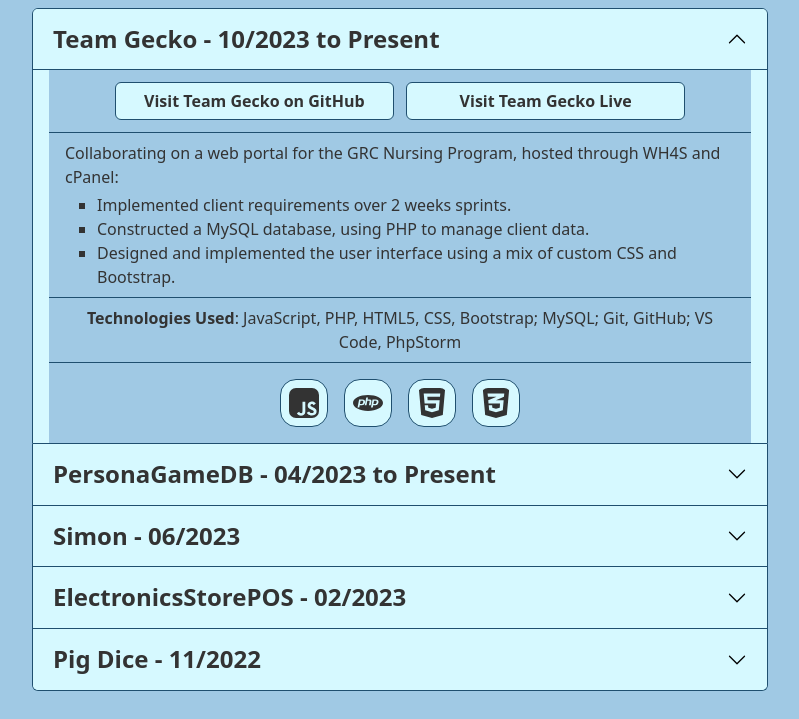
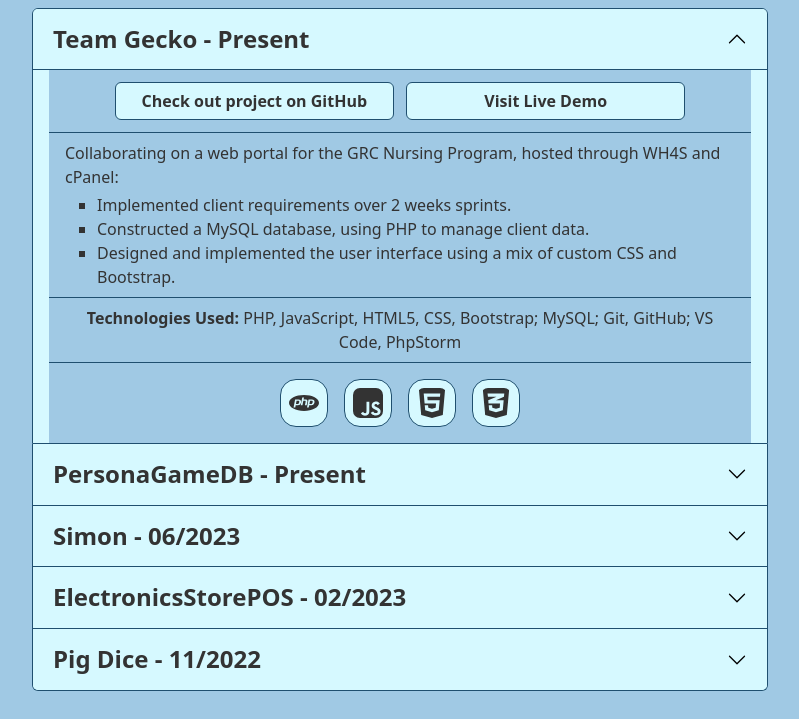
Before and after one commit to theZalmanian/Fall2023-SDEV305-TheZalmanian, a PHP site: page /portfolio/projects.html in a window 1280 px wide, after a click on "Team Gecko - Present". Shown: the part 81-800 px from the top of the page, without its empty margins (240-1039 px from the left). Run offline with PHP 8.4, Linux system fonts and the light colour scheme.

Commit message:
Finished up Projects page (Closes #4)

```diff
--- a/css/site.css
+++ b/css/site.css
@@ -50,6 +50,10 @@ a.icon:hover > svg {
 a.btn,
 button.btn {
     background-color: var(--secondary-color);
+}
+
+a.btn {
+    font-weight: bold;
 }
 
 /******************
--- a/portfolio/projects.html
+++ b/portfolio/projects.html
@@ -69,7 +69,7 @@
                             <button class="accordion-button collapsed" type="button"
                                     data-bs-toggle="collapse" data-bs-target="#nursing-nucleus"
                                     aria-expanded="false" aria-controls="nursing-nucleus">
-                                Team Gecko - 10/2023 to Present
+                                Team Gecko - Present
                             </button>
                         </h2>
                         <div id="nursing-nucleus" class="accordion-collapse collapse" data-bs-parent="#projects">
@@ -77,10 +77,10 @@
                                 <ul class="list-group list-group-flush px-3">
                                     <li class="list-group-item text-center">
                                         <a class="btn col-12 col-xl-5 m-1 border" target="_blank" href="https://github.com/theZalmanian/TeamGecko/">
-                                            <strong>Visit Team Gecko on GitHub</strong>
+                                            Check out project on GitHub
                                         </a>
                                         <a class="btn col-12 col-xl-5 m-1 border" target="_blank" href="https://geckos.greenriverdev.com/">
-                                            <strong>Visit Team Gecko Live</strong>
+                                            Visit Live Demo
                                         </a>
                                     </li>
                                     <li class="list-group-item">
@@ -100,16 +100,16 @@
                                         </ul>
                                     </li>
                                     <li class="list-group-item text-center">
-                                        <strong>Technologies Used</strong>: JavaScript, PHP, HTML5, CSS, Bootstrap; MySQL; Git, GitHub; VS Code, PhpStorm
+                                        <strong>Technologies Used:</strong> PHP, JavaScript, HTML5, CSS, Bootstrap; MySQL; Git, GitHub; VS Code, PhpStorm
                                     </li>
                                     <li class="list-group-item">
                                         <div class="d-flex justify-content-center">
                                             <svg class="language-badge p-2 m-2 rounded-4 border" viewBox="0 0 32 32" xmlns="http://www.w3.org/2000/svg">
-                                                <path d="M0 0h32v32h-32zM29.38 24.37c-0.234-1.464-1.188-2.688-4.005-3.833-0.979-0.458-2.073-0.781-2.396-1.521-0.12-0.438-0.141-0.677-0.063-0.938 0.203-0.865 1.219-1.12 2.021-0.88 0.521 0.161 1 0.557 1.302 1.198 1.38-0.901 1.38-0.901 2.339-1.5-0.359-0.557-0.536-0.802-0.781-1.036-0.839-0.943-1.958-1.422-3.776-1.38l-0.943 0.12c-0.901 0.219-1.76 0.698-2.281 1.339-1.516 1.719-1.078 4.719 0.76 5.964 1.818 1.359 4.479 1.656 4.823 2.938 0.318 1.563-1.161 2.063-2.625 1.88-1.078-0.24-1.677-0.781-2.339-1.781l-2.438 1.401c0.276 0.641 0.599 0.917 1.078 1.479 2.318 2.339 8.12 2.219 9.161-1.339 0.036-0.12 0.318-0.943 0.099-2.198zM17.401 14.708h-2.995c0 2.583-0.016 5.151-0.016 7.74 0 1.641 0.083 3.151-0.182 3.615-0.443 0.917-1.573 0.802-2.089 0.641-0.526-0.26-0.797-0.62-1.104-1.141-0.089-0.141-0.151-0.26-0.172-0.26l-2.432 1.5c0.406 0.839 1 1.563 1.766 2.021 1.141 0.682 2.672 0.901 4.276 0.542 1.042-0.302 1.943-0.922 2.411-1.88 0.682-1.24 0.536-2.76 0.531-4.464 0.016-2.74 0-5.479 0-8.24z">
+                                                <path d="M9.349 13.609h-1.261l-0.687 3.531h1.12c0.739 0 1.291-0.14 1.656-0.421 0.359-0.276 0.604-0.745 0.729-1.396 0.124-0.625 0.067-1.068-0.161-1.328-0.235-0.255-0.699-0.385-1.396-0.385zM16 7.584c-8.839 0-16 3.771-16 8.416s7.161 8.416 16 8.416c8.839 0 16-3.771 16-8.416s-7.161-8.416-16-8.416zM11.651 17.521c-0.344 0.333-0.765 0.583-1.219 0.733-0.448 0.141-1.020 0.219-1.713 0.219h-1.579l-0.432 2.24h-1.839l1.641-8.432h3.531c1.063 0 1.839 0.276 2.328 0.833 0.485 0.557 0.636 1.339 0.437 2.339-0.072 0.396-0.213 0.776-0.405 1.131-0.193 0.337-0.437 0.651-0.751 0.937zM17.021 18.473l0.724-3.733c0.083-0.423 0.052-0.713-0.095-0.871-0.14-0.151-0.448-0.229-0.916-0.229h-1.453l-0.937 4.833h-1.828l1.64-8.437h1.823l-0.437 2.245h1.625c1.027 0 1.729 0.177 2.115 0.531 0.391 0.36 0.505 0.937 0.355 1.735l-0.767 3.927zM27.145 15.453c-0.072 0.396-0.208 0.776-0.405 1.131-0.188 0.337-0.437 0.651-0.745 0.937-0.349 0.328-0.765 0.583-1.224 0.733-0.448 0.141-1.021 0.219-1.713 0.219h-1.573l-0.437 2.24h-1.839l1.641-8.432h3.531c1.063 0 1.839 0.276 2.328 0.839 0.485 0.552 0.636 1.333 0.437 2.333zM23.688 13.609h-1.256l-0.687 3.531h1.115c0.744 0 1.296-0.14 1.656-0.421 0.364-0.276 0.609-0.745 0.735-1.396 0.124-0.625 0.067-1.068-0.168-1.328-0.228-0.255-0.697-0.385-1.395-0.385z">
                                                 </path>
                                             </svg>
                                             <svg class="language-badge p-2 m-2 rounded-4 border" viewBox="0 0 32 32" xmlns="http://www.w3.org/2000/svg">
-                                                <path d="M9.349 13.609h-1.261l-0.687 3.531h1.12c0.739 0 1.291-0.14 1.656-0.421 0.359-0.276 0.604-0.745 0.729-1.396 0.124-0.625 0.067-1.068-0.161-1.328-0.235-0.255-0.699-0.385-1.396-0.385zM16 7.584c-8.839 0-16 3.771-16 8.416s7.161 8.416 16 8.416c8.839 0 16-3.771 16-8.416s-7.161-8.416-16-8.416zM11.651 17.521c-0.344 0.333-0.765 0.583-1.219 0.733-0.448 0.141-1.020 0.219-1.713 0.219h-1.579l-0.432 2.24h-1.839l1.641-8.432h3.531c1.063 0 1.839 0.276 2.328 0.833 0.485 0.557 0.636 1.339 0.437 2.339-0.072 0.396-0.213 0.776-0.405 1.131-0.193 0.337-0.437 0.651-0.751 0.937zM17.021 18.473l0.724-3.733c0.083-0.423 0.052-0.713-0.095-0.871-0.14-0.151-0.448-0.229-0.916-0.229h-1.453l-0.937 4.833h-1.828l1.64-8.437h1.823l-0.437 2.245h1.625c1.027 0 1.729 0.177 2.115 0.531 0.391 0.36 0.505 0.937 0.355 1.735l-0.767 3.927zM27.145 15.453c-0.072 0.396-0.208 0.776-0.405 1.131-0.188 0.337-0.437 0.651-0.745 0.937-0.349 0.328-0.765 0.583-1.224 0.733-0.448 0.141-1.021 0.219-1.713 0.219h-1.573l-0.437 2.24h-1.839l1.641-8.432h3.531c1.063 0 1.839 0.276 2.328 0.839 0.485 0.552 0.636 1.333 0.437 2.333zM23.688 13.609h-1.256l-0.687 3.531h1.115c0.744 0 1.296-0.14 1.656-0.421 0.364-0.276 0.609-0.745 0.735-1.396 0.124-0.625 0.067-1.068-0.168-1.328-0.228-0.255-0.697-0.385-1.395-0.385z">
+                                                <path d="M0 0h32v32h-32zM29.38 24.37c-0.234-1.464-1.188-2.688-4.005-3.833-0.979-0.458-2.073-0.781-2.396-1.521-0.12-0.438-0.141-0.677-0.063-0.938 0.203-0.865 1.219-1.12 2.021-0.88 0.521 0.161 1 0.557 1.302 1.198 1.38-0.901 1.38-0.901 2.339-1.5-0.359-0.557-0.536-0.802-0.781-1.036-0.839-0.943-1.958-1.422-3.776-1.38l-0.943 0.12c-0.901 0.219-1.76 0.698-2.281 1.339-1.516 1.719-1.078 4.719 0.76 5.964 1.818 1.359 4.479 1.656 4.823 2.938 0.318 1.563-1.161 2.063-2.625 1.88-1.078-0.24-1.677-0.781-2.339-1.781l-2.438 1.401c0.276 0.641 0.599 0.917 1.078 1.479 2.318 2.339 8.12 2.219 9.161-1.339 0.036-0.12 0.318-0.943 0.099-2.198zM17.401 14.708h-2.995c0 2.583-0.016 5.151-0.016 7.74 0 1.641 0.083 3.151-0.182 3.615-0.443 0.917-1.573 0.802-2.089 0.641-0.526-0.26-0.797-0.62-1.104-1.141-0.089-0.141-0.151-0.26-0.172-0.26l-2.432 1.5c0.406 0.839 1 1.563 1.766 2.021 1.141 0.682 2.672 0.901 4.276 0.542 1.042-0.302 1.943-0.922 2.411-1.88 0.682-1.24 0.536-2.76 0.531-4.464 0.016-2.74 0-5.479 0-8.24z">
                                                 </path>
                                             </svg>
                                             <svg class="language-badge p-2 m-2 rounded-4 border" viewBox="0 0 512 512" xmlns="http://www.w3.org/2000/svg">
@@ -131,7 +131,7 @@
                             <button class="accordion-button collapsed" type="button"
                                     data-bs-toggle="collapse" data-bs-target="#persona-game-db"
                                     aria-expanded="false" aria-controls="persona-game-db">
-                                PersonaGameDB - 04/2023 to Present
+                                PersonaGameDB - Present
                             </button>
                         </h2>
                         <div id="persona-game-db" class="accordion-collapse collapse" data-bs-parent="#projects">
@@ -139,7 +139,7 @@
                                 <ul class="list-group list-group-flush px-3">
                                     <li class="list-group-item text-center">
                                         <a class="btn w-100 border" target="_blank" href="https://personagamedb.com/">
-                                            <strong>Visit PersonaGameDB Live</strong>
+                                            Visit Live Demo
                                         </a>
                                     </li>
                                     <li class="list-group-item">
@@ -159,7 +159,7 @@
                                         </ul>
                                     </li>
                                     <li class="list-group-item text-center">
-                                        <strong>Technologies Used</strong>: C#, JavaScript, HTML5, CSS, Bootstrap; ASP.NET, EF Core, T-SQL; Git, GitHub; Visual Studio
+                                        <strong>Technologies Used:</strong> C#, JavaScript, HTML5, CSS, Bootstrap; ASP.NET, EF Core, T-SQL; Git, GitHub; Visual Studio
                                     </li>
                                     <li class="list-group-item">
                                         <div class="d-flex justify-content-center">
@@ -198,7 +198,7 @@
                                 <ul class="list-group list-group-flush px-3">
                                     <li class="list-group-item text-center">
                                         <a class="btn col-12 m-1 border" target="_blank" href="https://github.com/theZalmanian/Spring2023-CPW253-Simon/">
-                                            <strong>Visit Simon on GitHub</strong>
+                                            Check out project on GitHub
                                         </a>
                                     </li>
                                     <li class="list-group-item">
@@ -218,7 +218,7 @@
                                         </ul>
                                     </li>
                                     <li class="list-group-item text-center">
-                                        <strong>Technologies Used</strong>: Kotlin, XML; SQLite (Room DB); Git, GitHub; Android Studio
+                                        <strong>Technologies Used:</strong> Kotlin, XML; SQLite (Room DB); Git, GitHub; Android Studio
                                     </li>
                                     <li class="list-group-item">
                                         <div class="d-flex justify-content-center">
@@ -248,7 +248,7 @@
                                 <ul class="list-group list-group-flush px-3">
                                     <li class="list-group-item text-center">
                                         <a class="btn w-100 border" target="_blank" href="https://github.com/MistySunMew/ElectronicsStorePOS">
-                                            <strong>Visit ElectronicsStorePOS on GitHub</strong>
+                                            Check out project on GitHub
                                         </a>
                                     </li>
                                     <li class="list-group-item">
@@ -268,7 +268,7 @@
                                         </ul>
                                     </li>
                                     <li class="list-group-item text-center">
-                                        <strong>Technologies Used</strong>: C#; EF Core, T-SQL; Git, GitHub; Visual Studio
+                                        <strong>Technologies Used:</strong> C#; EF Core, T-SQL; Git, GitHub; Visual Studio
                                     </li>
                                     <li class="list-group-item">
                                         <div class="d-flex justify-content-center">
@@ -295,10 +295,10 @@
                                 <ul class="list-group list-group-flush px-3">
                                     <li class="list-group-item text-center">
                                         <a class="btn col-12 col-xl-5 m-1 border" target="_blank" href="https://github.com/theZalmanian/Fall2022-CPW204-PigDice">
-                                            <strong>Visit Pig Dice on GitHub</strong>
+                                            Check out project on GitHub
                                         </a>
                                         <a class="btn col-12 col-xl-5 m-1 border" target="_blank" href="https://zalmanian-pig-dice.netlify.app/">
-                                            <strong>Visit Pig Dice Live</strong>
+                                            Visit Live Demo
                                         </a>
                                     </li>
                                     <li class="list-group-item">
@@ -318,7 +318,7 @@
                                         </ul>
                                     </li>
                                     <li class="list-group-item text-center">
-                                        <strong>Technologies Used</strong>: TypeScript, JavaScript, HTML5, CSS; Git, GitHub; VS Code
+                                        <strong>Technologies Used:</strong> TypeScript, JavaScript, HTML5, CSS; Git, GitHub; VS Code
                                     </li>
                                     <li class="list-group-item">
                                         <div class="d-flex justify-content-center">
```
